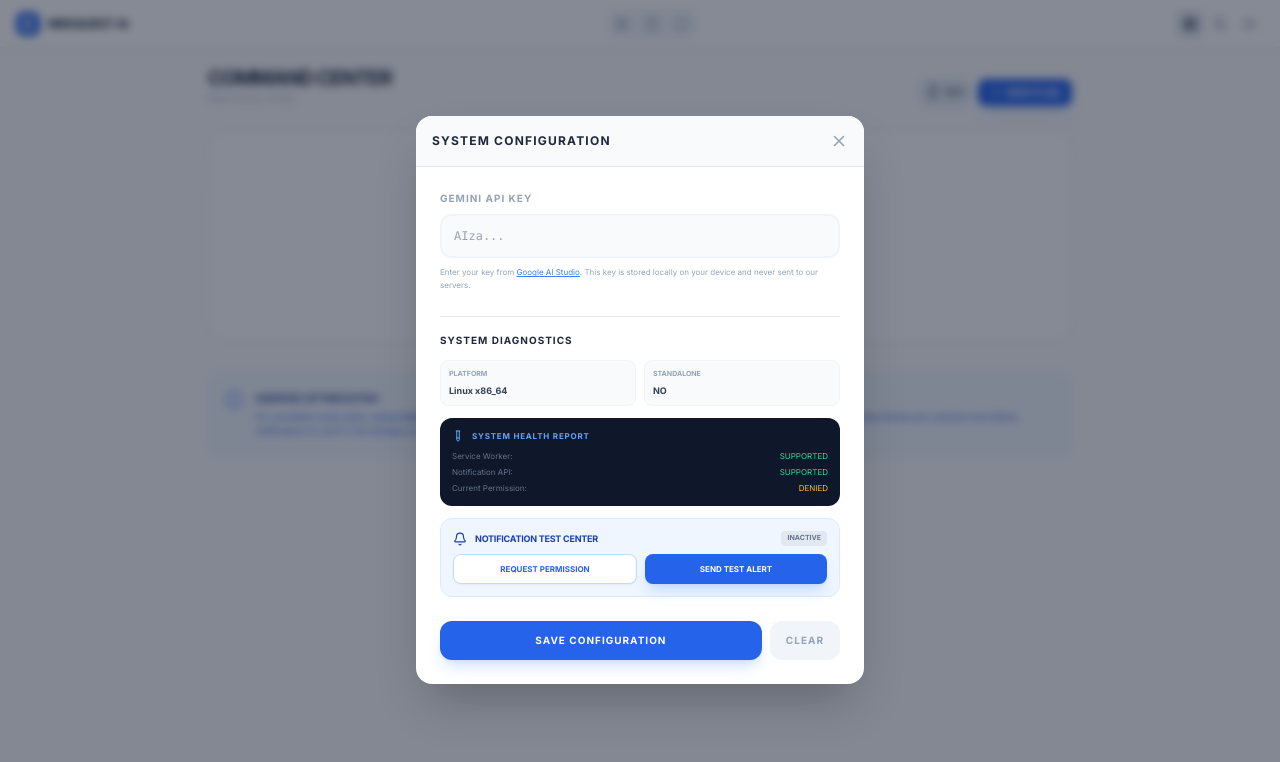
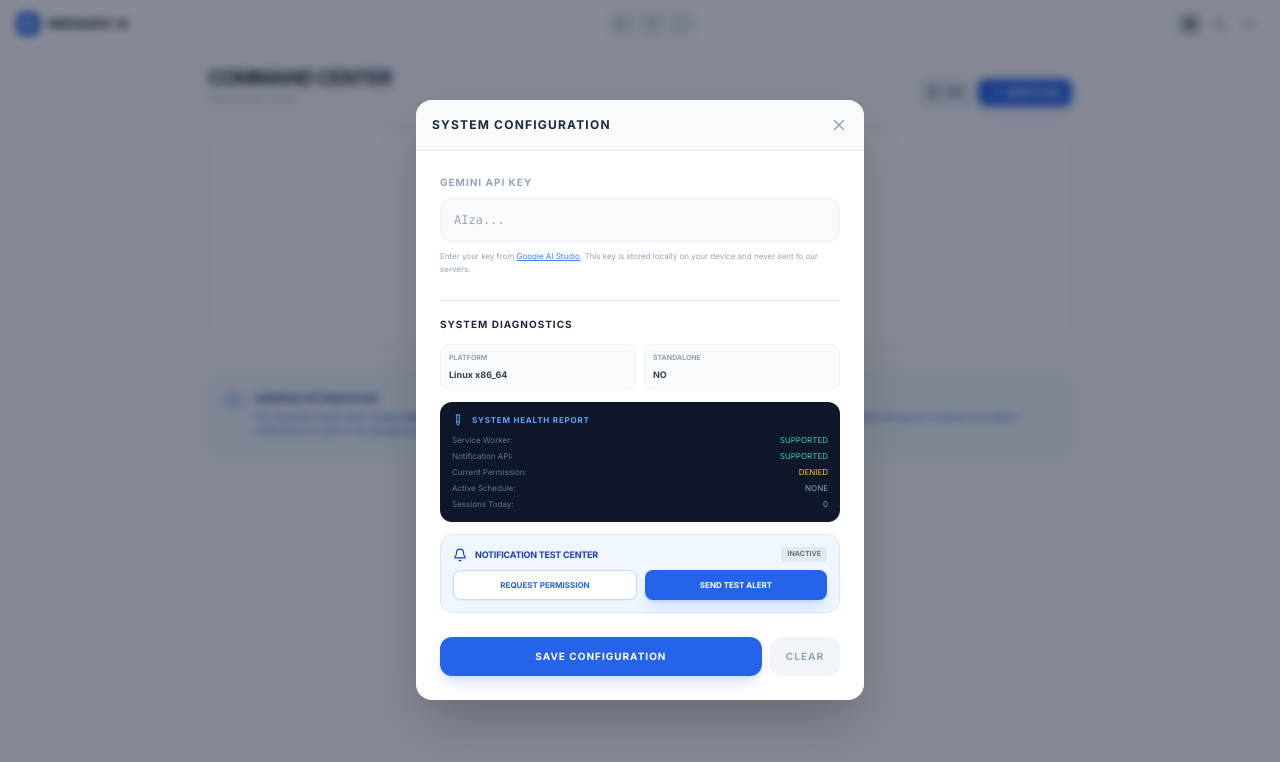
Before and after one commit to thithatwatcharapongpaiboon30-cpu/GMaxWailord, a React (Vite) app: page / in a window 1280 px wide. Both pictures are taken after a click on the button 1190 px from the left and 23 px from the top of the page. Shown: the top 762 px of the page. Built offline with nearby package versions, Linux system fonts and the light colour scheme.

Commit message:
feat: Improve study notification logic
Refactors the `lastNotified` state to a record to track notification times per schedule item, preventing duplicate notifications within the same minute. Enhances time formatting for accurate comparisons.

```diff
--- a/App.tsx
+++ b/App.tsx
@@ -136,7 +136,7 @@ const App: React.FC = () => {
       setHasApiKey(true); // Assume success per guidelines
     }
   };
-  const [lastNotified, setLastNotified] = useState<{id: string, time: string} | null>(null);
+  const [lastNotified, setLastNotified] = useState<Record<string, string>>({});
 
   useEffect(() => {
     localStorage.setItem(STORAGE_KEY, JSON.stringify(schedules));
@@ -207,19 +207,21 @@ const App: React.FC = () => {
     const interval = setInterval(() => {
       const now = new Date();
       const currentDay = DAYS[now.getDay() === 0 ? 6 : now.getDay() - 1];
-      const currentTimeStr = now.toLocaleTimeString('en-GB', { hour: '2-digit', minute: '2-digit' });
+      const h = now.getHours().toString().padStart(2, '0');
+      const m = now.getMinutes().toString().padStart(2, '0');
+      const currentTimeStr = `${h}:${m}`;
 
       schedules.forEach(schedule => {
         schedule.sessions.forEach(session => {
           if (session.day === currentDay) {
             const startId = `${session.id}-start`;
             const endId = `${session.id}-end`;
-            if (session.startTime === currentTimeStr && lastNotified?.id !== startId) {
+            if (session.startTime === currentTimeStr && lastNotified[startId] !== currentTimeStr) {
               triggerNotification(`START: ${session.subject} node!`, 'start', true, true);
-              setLastNotified({ id: startId, time: currentTimeStr });
-            } else if (session.endTime === currentTimeStr && lastNotified?.id !== endId) {
+              setLastNotified(prev => ({ ...prev, [startId]: currentTimeStr }));
+            } else if (session.endTime === currentTimeStr && lastNotified[endId] !== currentTimeStr) {
               triggerNotification(`FINISH: ${session.subject} node!`, 'end', true, true);
-              setLastNotified({ id: endId, time: currentTimeStr });
+              setLastNotified(prev => ({ ...prev, [endId]: currentTimeStr }));
             }
           }
         });
@@ -453,6 +455,21 @@ const App: React.FC = () => {
                     <div className="flex justify-between text-[8px]">
                       <span className="text-slate-500">Current Permission:</span>
                       <span className={notificationPermission === 'granted' ? 'text-emerald-400' : 'text-amber-400'}>{notificationPermission.toUpperCase()}</span>
+                    </div>
+                    <div className="flex justify-between text-[8px]">
+                      <span className="text-slate-500">Active Schedule:</span>
+                      <span className={activeScheduleId ? 'text-emerald-400' : 'text-slate-400'}>{activeScheduleId ? 'YES' : 'NONE'}</span>
+                    </div>
+                    <div className="flex justify-between text-[8px]">
+                      <span className="text-slate-500">Sessions Today:</span>
+                      <span className="text-blue-400">
+                        {(() => {
+                          const now = new Date();
+                          const currentDay = DAYS[now.getDay() === 0 ? 6 : now.getDay() - 1];
+                          const todaySessions = schedules.flatMap(s => s.sessions).filter(sess => sess.day === currentDay);
+                          return todaySessions.length;
+                        })()}
+                      </span>
                     </div>
                   </div>
                 </div>
```
